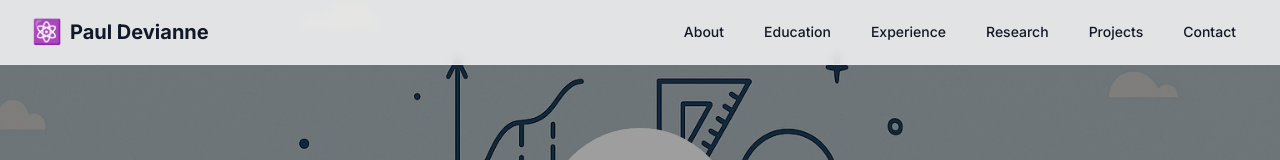
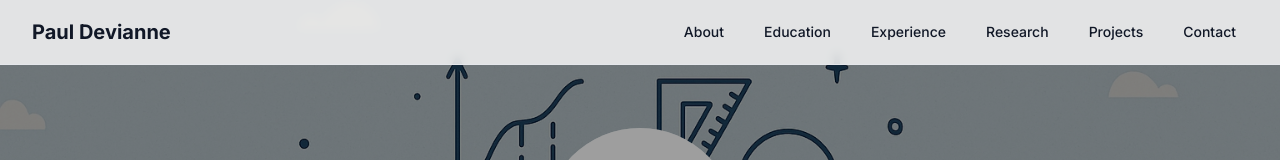
Before and after one commit to p-devianne/my-portfolio, a Next.js app: page / in a window 1280 px wide. Shown: the top 160 px of the page. Built offline with nearby package versions, Linux system fonts and the light colour scheme; grey boxes are pictures that could not be loaded.

Commit message:
Fix development server: Make output export conditional for production only

```diff
--- a/next.config.js
+++ b/next.config.js
@@ -1,6 +1,6 @@
 /** @type {import('next').NextConfig} */
 const nextConfig = {
-  output: 'export',
+  ...(process.env.NODE_ENV === 'production' && { output: 'export' }),
   trailingSlash: true,
   distDir: 'out',
   basePath: process.env.NODE_ENV === 'production' ? '/my-portfolio' : '',
--- a/src/app/page.tsx
+++ b/src/app/page.tsx
@@ -16,7 +16,6 @@ export default function Home() {
         <div className="max-w-7xl mx-auto px-4 sm:px-6 lg:px-8">
           <div className="flex justify-between h-16 items-center">
             <div className="flex-shrink-0 flex items-center gap-2">
-              <span className="text-2xl">⚛️</span>
               <Link href="/" className="text-xl font-bold">
                 Paul Devianne
               </Link>
```
